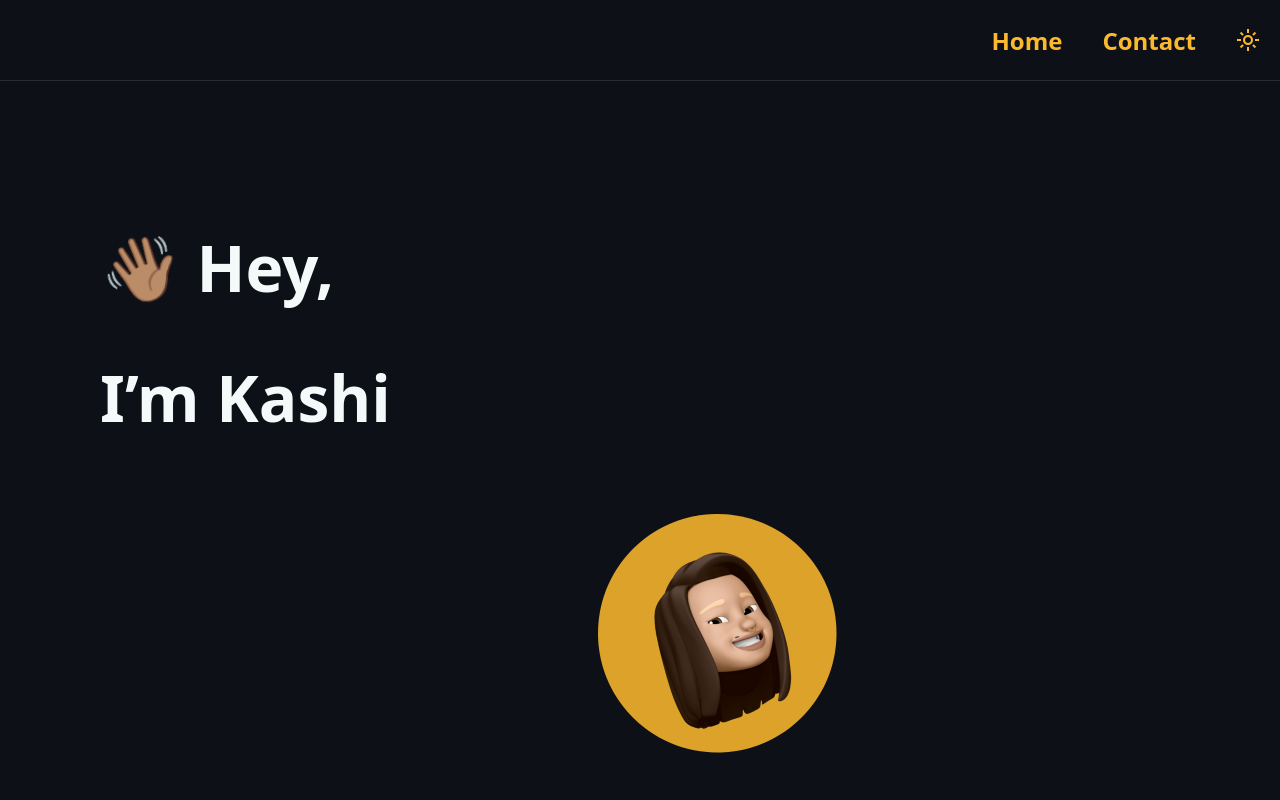
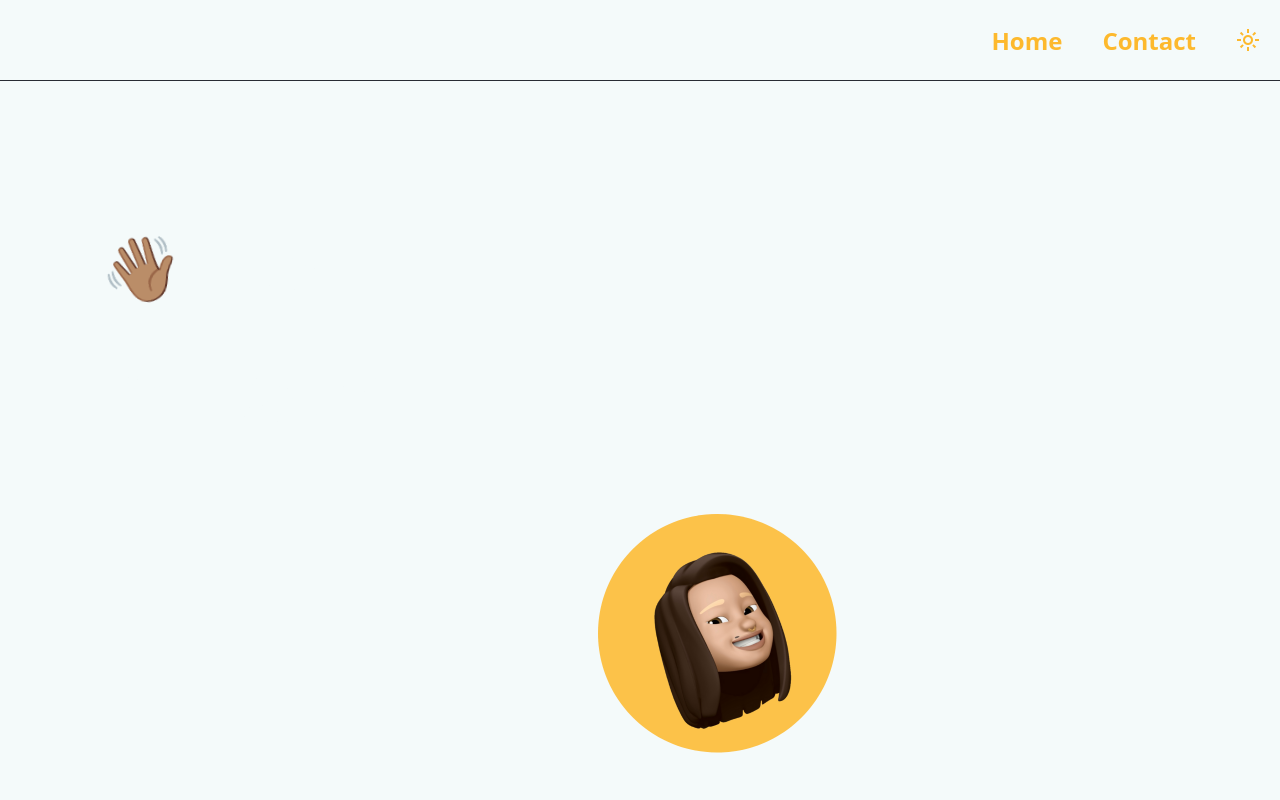
Before and after one commit to kashitamang/personal-portfolio, a React (Create React App) app: page / in a window 1280 px wide. Shown: the top 800 px of the page. Built offline with nearby package versions, Linux system fonts and the light colour scheme.

Commit message:
fixing global background colors for footer and header

```diff
--- a/src/App.css
+++ b/src/App.css
@@ -10,12 +10,7 @@ body::-webkit-scrollbar {
 }
 
 /* dark */
-.dark {
-  background-color: var(--almost-black);
-  color: var(--lightest-grey);
-}
-
-.dark body {
+.dark, main, body, div, footer, header {
   background-color: var(--almost-black);
   color: var(--lightest-grey);
 }
@@ -39,16 +34,19 @@ body::-webkit-scrollbar {
 
   .dark header {
     border-bottom: 1px solid var(--dark-grey);
-    background-color: var(--almost-black);
   }
 
   .dark footer {
     border-top: 1px solid var(--dark-grey);
-    background-color: var(--almost-black);
   }
 
 /* light */
-.light {
+.light, main, body, div, footer, header {
+    background-color: var(--lightest-grey);
+    color: var(--almost-black);
+  }
+
+  .light body {
     background-color: var(--lightest-grey);
     color: var(--almost-black);
   }
```
